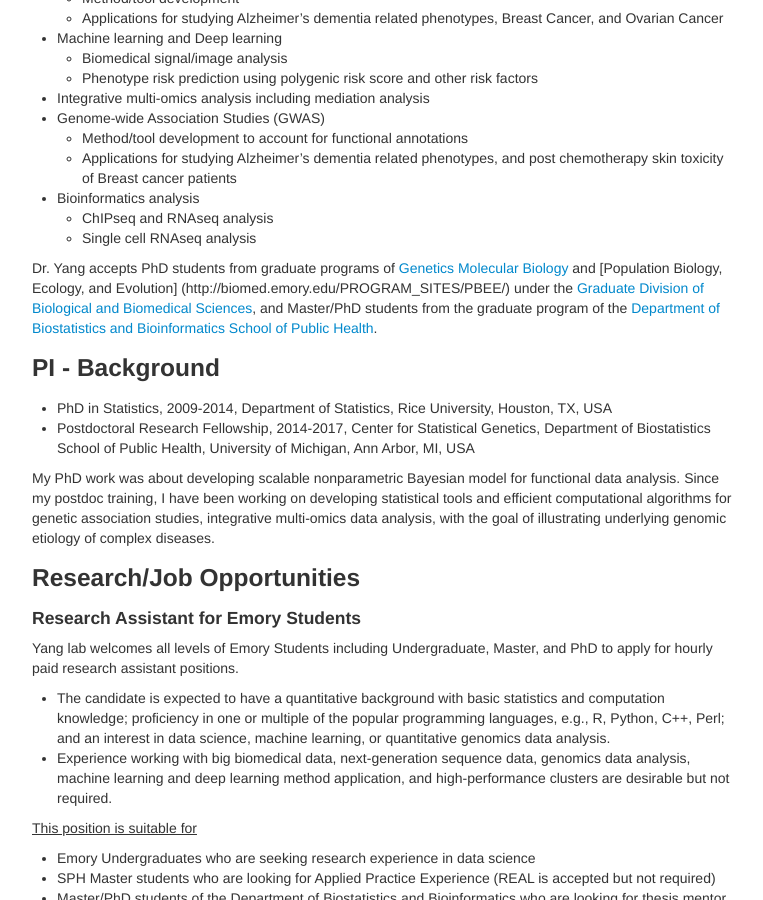
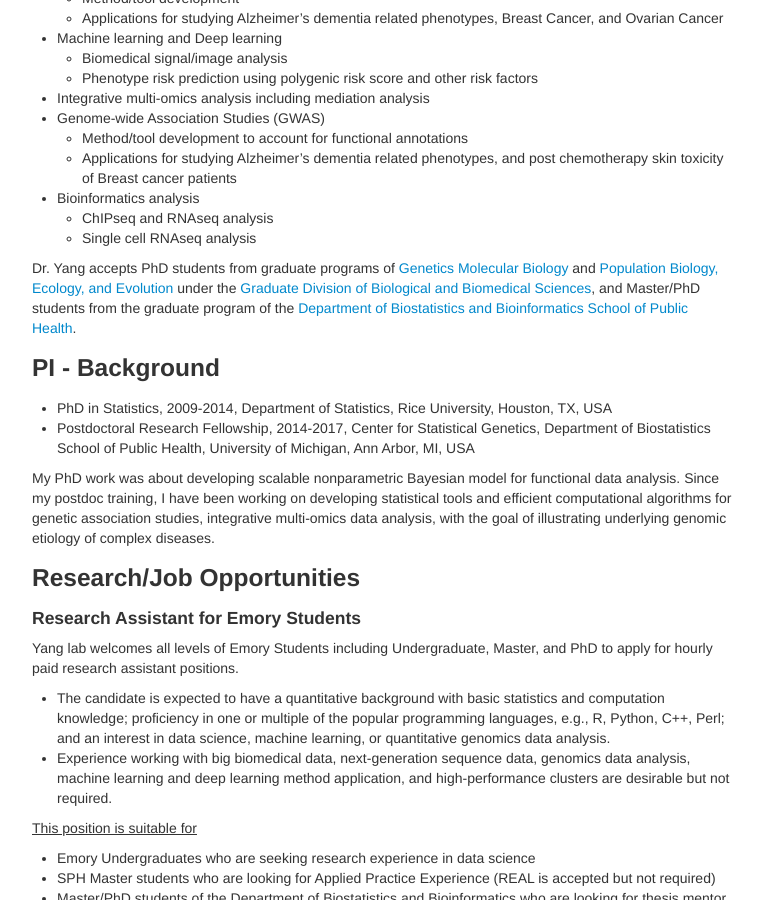
Before and after one commit to yanglab-emory/yanglab-emory.github.io, a Jekyll site: the page built from index.md, in a window 1280 px wide and 900 px high, scrolled down 554 px. Shown: the whole window, without its empty margins (258-1021 px from the left). Built offline with Jekyll 4.4.1, drawn with Linux system fonts in a browser that asks for light colours.

Commit message:
update 2021

```diff
--- a/index.md
+++ b/index.md
@@ -12,7 +12,7 @@ PI: [Jingjing Yang](https://med.emory.edu/directory/profile/?u=JYANG51), PhD <br
 Assistant Professor <br>
 Email: jingjing.yang@emory.edu <br>
 [Center for Computational and Quantitative Genetics](http://ccqg.emory.edu/) <br>
-[Department of Human Genetics](https://med.emory.edu/departments/human-genetics/index.html) (Primary) <br>
+[Department of Human Genetics](https://med.emory.edu/directory/profile/?u=JYANG51) (Primary) <br>
 [Emory University School of Medicine](https://med.emory.edu/)
 
 [Department of Biostatistics and Bioinformatics](https://sph.emory.edu/faculty/profile/index.php?FID=jingjing-yang-10942) (Secondary) <br>
@@ -40,7 +40,7 @@ The Yang Lab is interested in developing statistical and computational methods/t
 	* ChIPseq and RNAseq analysis
 	* Single cell RNAseq analysis
 
-Dr. Yang accepts PhD students from graduate programs of [Genetics Molecular Biology](http://biomed.emory.edu/PROGRAM_SITES/GMB/) and [Population Biology, Ecology, and Evolution] (http://biomed.emory.edu/PROGRAM_SITES/PBEE/) under the [Graduate Division of Biological and Biomedical Sciences](http://www.biomed.emory.edu/), and Master/PhD students from the graduate program of the [Department of Biostatistics and Bioinformatics School of Public Health](https://sph.emory.edu/admissions/phd/index.html).
+Dr. Yang accepts PhD students from graduate programs of [Genetics Molecular Biology](http://biomed.emory.edu/PROGRAM_SITES/GMB/) and [Population Biology, Ecology, and Evolution](http://biomed.emory.edu/PROGRAM_SITES/PBEE/) under the [Graduate Division of Biological and Biomedical Sciences](http://www.biomed.emory.edu/), and Master/PhD students from the graduate program of the [Department of Biostatistics and Bioinformatics School of Public Health](https://sph.emory.edu/admissions/phd/index.html).
 
 ### PI - Background
 * PhD in Statistics, 2009-2014, Department of Statistics, Rice University, Houston, TX, USA
@@ -62,7 +62,7 @@ Yang lab welcomes all levels of Emory Students including Undergraduate, Master,
 * SPH Master students who are looking for Applied Practice Experience (REAL is accepted but not required)
 * Master/PhD students of the Department of Biostatistics and Bioinformatics who are looking for thesis mentor and projects
 
-### Research Specialist
+#### Research Specialist
 Yang lab currently has an opening for Research Specialist. Please email application to Dr. Jingjing Yang <jingjing.yang@emory.edu>. Applications will be reviewed immediately after submission.
 
 * The candidate is required to have a B.S. or Master degree in Mathmatics, Epigenetics, Statistics/Biostatistics, Bioinformatics, Computer Science or other relevant disciplines with research interests in quantitative genomics analysis and data sciense.
```
